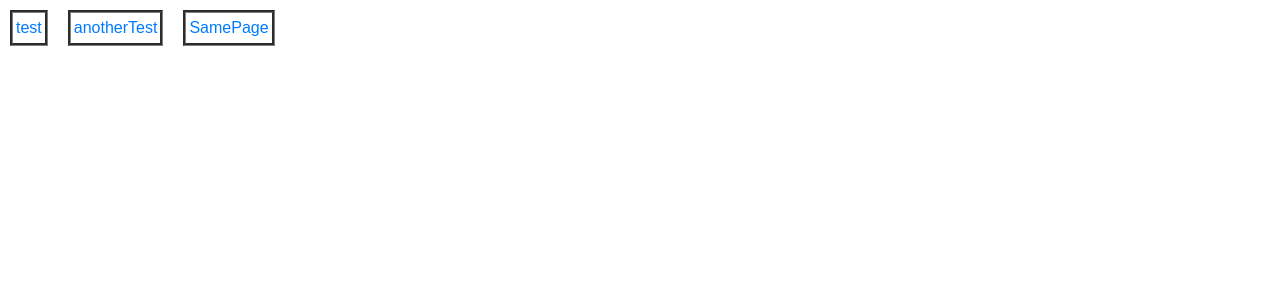
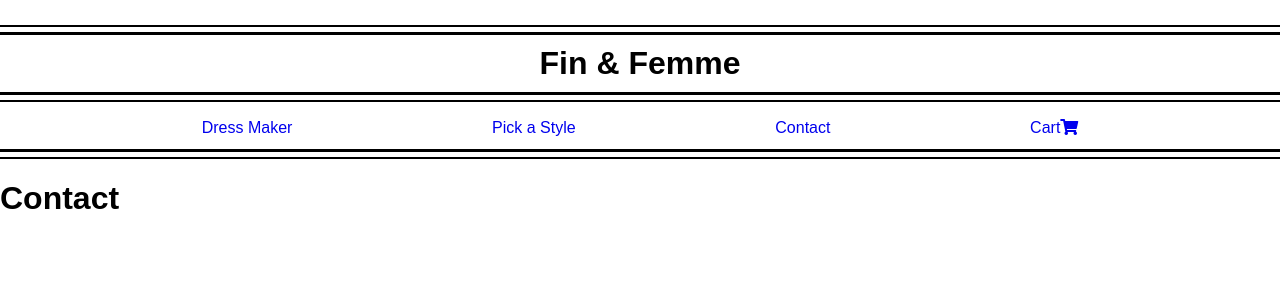
Before and after one commit to nguy2819/Project-for-Corey-WEDDING-DRESS-WEBSITE, a React (Create React App) app: page /contact in a window 1280 px wide. Shown: the top 300 px of the page. Built offline with nearby package versions, Linux system fonts and the light colour scheme.

Commit message:
styled header with a seperate component

```diff
--- a/public/index.html
+++ b/public/index.html
@@ -10,6 +10,8 @@
     -->
     <link rel="manifest" href="%PUBLIC_URL%/manifest.json">
     <link rel="shortcut icon" href="%PUBLIC_URL%/LIANCARLO1.ico">
+    <link rel="stylesheet" href="https://use.fontawesome.com/releases/v5.3.1/css/all.css" integrity="sha384-mzrmE5qonljUremFsqc01SB46JvROS7bZs3IO2EmfFsd15uHvIt+Y8vEf7N7fWAU" crossorigin="anonymous">
+
     <!--
       Notice the use of %PUBLIC_URL% in the tags above.
       It will be replaced with the URL of the `public` folder during the build.
@@ -20,14 +22,8 @@
       Learn how to configure a non-root public URL by running `npm run build`.
     -->
     <title>Wedding Dresses, Azul Dresses & Gowns | Liancarlo</title>
-    <!-- Bootstrap CSS -->
-    <link rel="stylesheet" href="https://stackpath.bootstrapcdn.com/bootstrap/4.1.3/css/bootstrap.min.css" integrity="sha384-MCw98/SFnGE8fJT3GXwEOngsV7Zt27NXFoaoApmYm81iuXoPkFOJwJ8ERdknLPMO" crossorigin="anonymous"/>
   </head>
   <body>
-    <!-- jQuery first, then Popper.js, then Bootstrap JS -->
-    <script src="https://code.jquery.com/jquery-3.3.1.slim.min.js" integrity="sha384-q8i/X+965DzO0rT7abK41JStQIAqVgRVzpbzo5smXKp4YfRvH+8abtTE1Pi6jizo" crossorigin="anonymous"></script>
-    <script src="https://cdnjs.cloudflare.com/ajax/libs/popper.js/1.14.3/umd/popper.min.js" integrity="sha384-ZMP7rVo3mIykV+2+9J3UJ46jBk0WLaUAdn689aCwoqbBJiSnjAK/l8WvCWPIPm49" crossorigin="anonymous"></script>
-    <script src="https://stackpath.bootstrapcdn.com/bootstrap/4.1.3/js/bootstrap.min.js" integrity="sha384-ChfqqxuZUCnJSK3+MXmPNIyE6ZbWh2IMqE241rYiqJxyMiZ6OW/JmZQ5stwEULTy" crossorigin="anonymous"></script>
     <div id="root"></div>
     <!--
       This HTML file is a template.
--- /dev/null
+++ b/src/Components/Contact.js
@@ -0,0 +1,8 @@
+import React from 'react';
+import styled from 'styled-components';
+
+export default function Contact(){
+    return (
+        <h1>Contact</h1>
+    )
+};
--- /dev/null
+++ b/src/Components/Header.js
@@ -0,0 +1,28 @@
+import React from 'react';
+import styled from 'styled-components';
+
+const StyledHeader = styled.h1`
+    border-top: 3px solid black;
+    border-bottom: 3px solid black;
+    padding: 2px;
+    margin: 0;
+    text-align: center;
+    padding-top: 10px;
+    padding-bottom: 10px;
+`
+
+const Wrapper = styled.div`
+    padding: 5px 0;
+    border-top: 2px solid black;
+    border-bottom: 2px solid black;
+    display: block;
+    margin-top: 25px;
+`
+
+export default function Header(){
+    return (
+        <Wrapper>
+            <StyledHeader>Fin & Femme</StyledHeader>
+        </Wrapper>
+    )
+};
--- a/src/Components/Navigation.js
+++ b/src/Components/Navigation.js
@@ -4,26 +4,40 @@ import PropTypes from 'prop-types';
 import { NavigationItemShape } from '../Models/DataShapes'
 
 const NavigationStyle = styled.a`
-    margin: 10px;
-    border: 3px groove grey;
-    padding: 3px;
-    display: inline-block;
-`;
+    margin: 0;
+    text-align: center;
+    margin-bottom: 10px;
+    text-decoration: none;
+`
+
+const HeavyLine = styled.div`
+    border-bottom: 3px solid black;
+    padding: 2px;
+    display: flex;
+    justify-content: space-evenly;
+`
+
+const Wrapper = styled.div`
+    padding: 5px 0;
+    border-bottom: 2px solid black;
+    display: block;
+    margin-top: 10px;
+`
 
 function Navigation({ navigationItems }){
     const navigationElements = navigationItems.map(n => {
         return (
         <NavigationStyle href={n.navigationUrl} key={n.navigationText}>
             {n.navigationText}
+            {n.navigationIcon && <i className="fas">{n.navigationIcon}</i>}
         </NavigationStyle>);
     });
-    // n is a single navigation Item
-    // <NavigationStyle> = <a> with CSS
-    // https://www.styled-components.com/docs/basics#getting-started
     return (
-        <div>
-            {navigationElements}
-        </div>
+        <Wrapper>
+            <HeavyLine>
+                {navigationElements}
+            </HeavyLine>
+        </Wrapper>
     )
 }
 
@@ -33,6 +47,12 @@ Navigation.propTypes = {
 // https://reactjs.org/docs/typechecking-with-proptypes.html
 
 export default Navigation;
+
+
+// n is a single navigation Item
+// <NavigationStyle> = <a> with CSS
+// Learn more through this link: https://www.styled-components.com/docs/basics#getting-started
+
 
 // class Navigation extends React.Component{
 //     render(){
--- a/src/Components/TestComponent.js
+++ b/src/Components/TestComponent.js
@@ -1,27 +1,36 @@
 import React from 'react';
-import Navigation from './Navigation'
+import Header from './Header';
+import Nav from './Navigation';
+import Contact from './Contact';
 
 //To test new components, NOT THE FINAL PRODUCT
 
 export default function Testing(){
     const elements = [
         {
-            navigationText: 'test',
-            navigationUrl: 'https://www.google.com'
+            navigationText: 'Dress Maker',
+            navigationUrl: '/dress-maker'
         },
         {
-            navigationText: 'anotherTest',
-            navigationUrl: 'https://www.google.com'
+            navigationText: 'Pick a Style',
+            navigationUrl: '/pick-a-style'
         },
         {
-            navigationText: 'SamePage',
-            navigationUrl: '/#'
+            navigationText: 'Contact',
+            navigationUrl: 'contact'
+        },
+        {
+            navigationText: 'Cart',
+            navigationIcon: '\uf07a',
+            navigationUrl: 'cart'
         }
     ]
 
     return (
         <div>
-            <Navigation navigationItems={elements}/>
+            <Header />
+            <Nav navigationItems={elements}/>
+            <Contact />
         </div>
     )
 }
```
Also changed, not shown: 1 other file (tests, documents, lock files or other folders).
